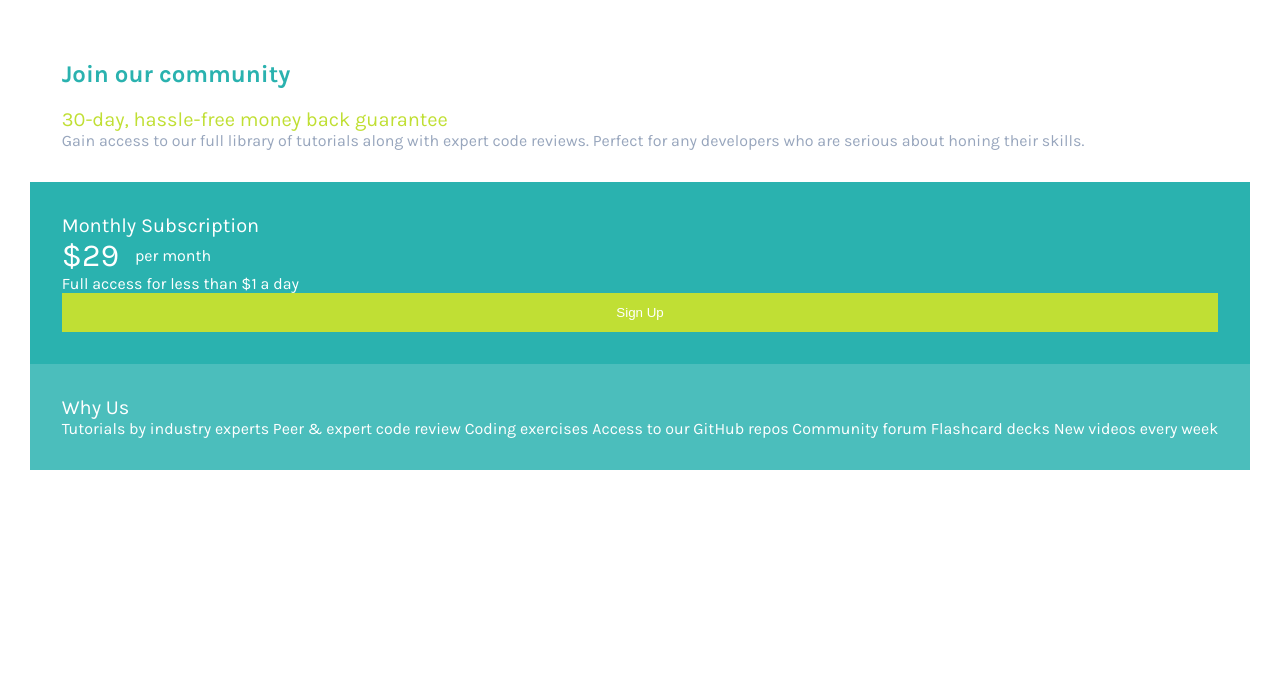
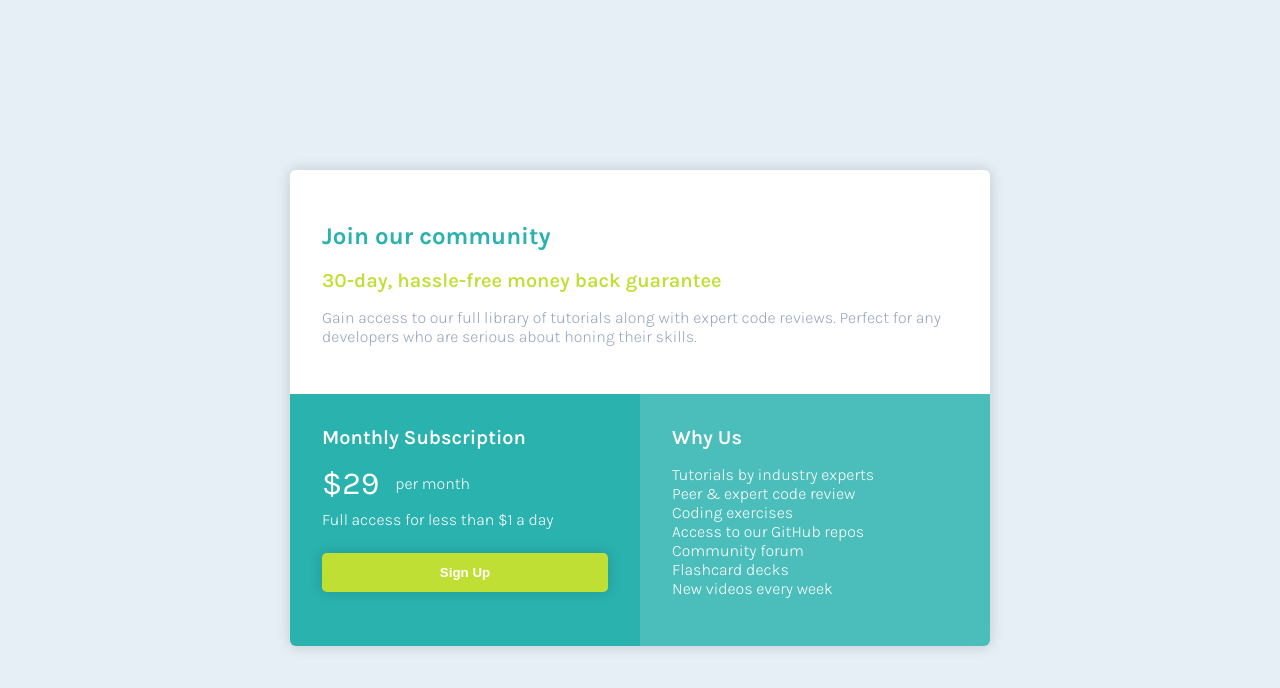
Before and after one commit to clydehenry3/Single-Price-Grid-Solution, a plain HTML site: page index.html in a window 1280 px wide. Drawn offline with Linux system fonts and the light colour scheme.

Commit message:
Compleition of project.

```diff
--- a/index.html
+++ b/index.html
@@ -19,14 +19,15 @@
     <title>Single Price Grid Component</title>
   </head>
   <body>
+    <div class="container">
       <div class="parent-grid">
         <div class="item-1">
           <div class="heading"><h2>Join our community</h2></div>
           <div class="item-1-sub">30-day, hassle-free money back guarantee</div>
           <div class="item-1-body">
             Gain access to our full library of tutorials along with expert code
-          reviews. Perfect for any developers who are serious about honing their
-          skills.
+            reviews. Perfect for any developers who are serious about honing
+            their skills.
           </div>
         </div>
         <div class="item-2">
@@ -36,14 +37,19 @@
             <div class="freq">per month</div>
           </div>
           <div class="item-body">Full access for less than &dollar;1 a day</div>
-        <button><div class="button">Sign Up</div></button>
+          <button><a>Sign Up</a></button>
         </div>
         <div class="item-3">
           <div class="subheading">Why Us</div>
           <div class="item-body">
-          Tutorials by industry experts Peer &amp; expert code review Coding
-          exercises Access to our GitHub repos Community forum Flashcard decks
-          New videos every week
+            <p>Tutorials by industry experts</p>
+            <p>Peer &amp; expert code review</p>
+            <p>Coding exercises</p>
+            <p>Access to our GitHub repos</p>
+            <p>Community forum</p>
+            <p>Flashcard decks</p>
+            <p>New videos every week</p>
+          </div>
         </div>
       </div>
     </div>
--- a/style.css
+++ b/style.css
@@ -10,15 +10,30 @@
 html,
 body {
   font-family: "Karla", sans-serif;
-  /* height: auto;
-    margin: auto; */
+  font-size: 1rem;
+  font-weight: 300;
   display: flex;
   align-items: center;
   justify-content: center;
-  font-size: 1rem;
+  background-color: var(--lightgray);
+}
+
+.container {
+  min-height: 100vh;
+  width: 100%;
+  display: flex;
+  align-items: center;
+  justify-content: center;
 }
 
 .parent-grid {
+  display: grid;
+  grid-template-columns: 1fr 1fr;
+  max-width: 700px;
+  margin: 0 auto;
+  border-radius: 6px;
+  overflow: hidden;
+  box-shadow: 0px 0px 14px 1px hsla(0, 0%, 0%, 0.14);
 }
 
 .item-1,
@@ -29,6 +44,7 @@ body {
 
 .item-1 {
   background-color: var(--white);
+  grid-column: span 2;
 }
 
 .heading {
@@ -37,18 +53,19 @@ body {
 }
 
 .item-1-sub {
-  font-weight: 400;
+  font-weight: 600;
   font-size: 1.25rem;
   color: var(--brightyellow);
 }
 
 .item-1-body {
   color: var(--grayishblue);
+  margin: 1rem 0;
 }
 
 .item-2 {
   background-color: var(--cyan);
-  color: #ffffff;
+  color: var(--white);
 }
 
 button {
@@ -57,20 +74,32 @@ button {
   width: 100%;
   padding: 0.75rem;
   color: var(--white);
+  border-radius: 0.3rem;
+  box-shadow: 0px 0px 14px 1px hsla(0, 0%, 0%, 0.14);
+  margin-top: 0.5rem;
+  font-weight: 600;
+}
+
+button:hover {
+  background-color: hsl(73, 73%, 33%);
 }
 
 .subheading {
   font-size: 1.25rem;
+  font-weight: 600;
+  margin-bottom: 1rem;
 }
 
 .price {
   display: flex;
   flex-direction: columns;
   align-items: center;
+  margin-bottom: -0.5rem;
 }
 
 .cost {
   font-size: 2rem;
+  font-weight: 400;
   margin-right: 1rem;
 }
 
@@ -80,9 +109,33 @@ button {
 
 .item-body {
   color: var(---white);
+  margin: 1rem 0;
 }
 
 .item-3 {
   background-color: var(--lightcyan);
   color: var(--white);
 }
+
+p {
+  margin: 0;
+}
+
+@media (max-width: 700px) {
+  .container {
+    margin: 1rem;
+  }
+
+  .parent-grid {
+    grid-template-columns: 1fr;
+  }
+  .item-1 {
+    grid-column: span 1;
+  }
+
+  .item-1,
+  .item-2,
+  .item-3 {
+    padding: 1.5rem;
+  }
+}
```
Lines whose indentation alone changed are shown as unchanged.
